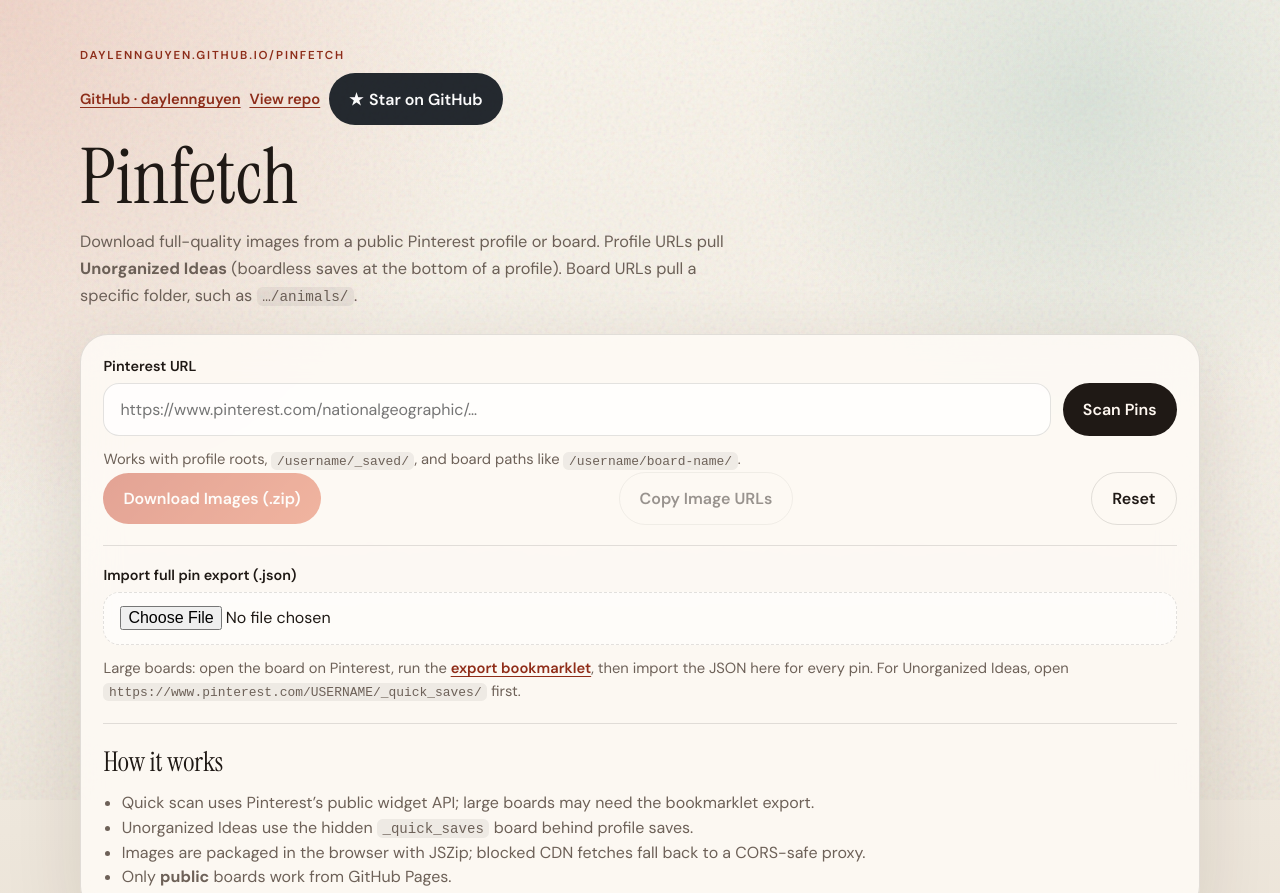
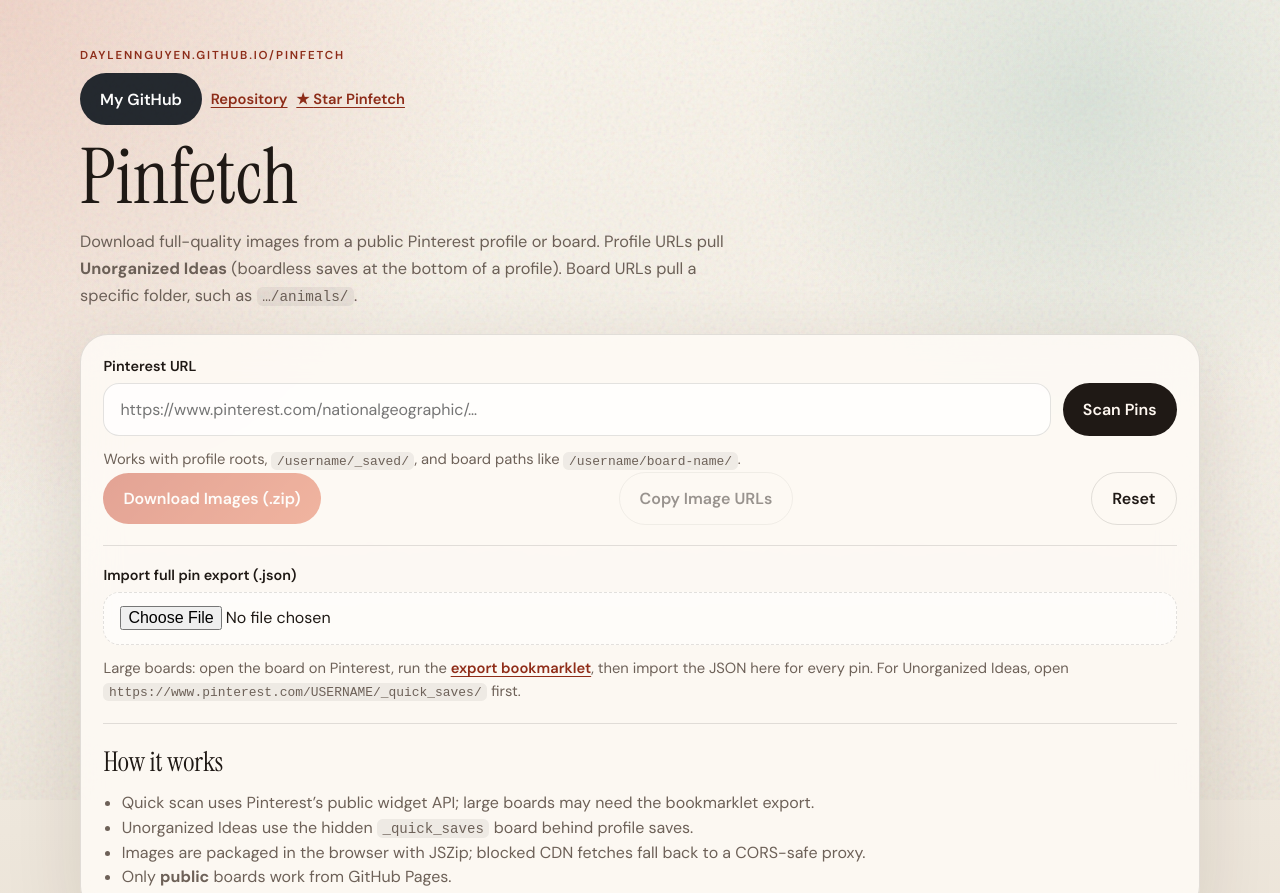
Before and after one commit to daylennguyen/pinfetch, a website with bundled scripts: page index.html in a window 1280 px wide. Shown: the top 893 px of the page. Built offline with nearby package versions, Linux system fonts and the light colour scheme.

Commit message:
Fix GitHub nav links and username spelling in docs.
Send the primary GitHub button to daylennguyen profile, keep Star Pinfetch on the repo, and correct daylenghuyen typos in README URLs.

```diff
--- a/index.html
+++ b/index.html
@@ -18,13 +18,24 @@
     <header class="hero">
       <p class="eyebrow">daylennguyen.github.io/pinfetch</p>
       <nav class="repo-links" aria-label="Repository links">
-        <a class="repo-link" href="https://github.com/daylennguyen" rel="noopener noreferrer">GitHub · daylennguyen</a>
-        <a class="repo-link" href="https://github.com/daylenghuyen/pinfetch" rel="noopener noreferrer">View repo</a>
         <a
           class="btn btn-star"
-          href="https://github.com/daylenghuyen/pinfetch"
+          href="https://github.com/daylennguyen"
           rel="noopener noreferrer"
-        >Star on GitHub</a>
+          translate="no"
+        >My GitHub</a>
+        <a
+          class="repo-link"
+          href="https://github.com/daylennguyen/pinfetch"
+          rel="noopener noreferrer"
+          translate="no"
+        >Repository</a>
+        <a
+          class="repo-link repo-link-star"
+          href="https://github.com/daylennguyen/pinfetch"
+          rel="noopener noreferrer"
+          translate="no"
+        >Star Pinfetch</a>
       </nav>
       <h1>Pinfetch</h1>
       <p class="lede">
@@ -109,6 +120,6 @@
   </div>
 
   <script src="https://cdn.jsdelivr.net/npm/jszip@3.10.1/dist/jszip.min.js" defer></script>
-  <script src="./app.js?v=3" type="module"></script>
+  <script src="./app.js?v=4" type="module"></script>
 </body>
 </html>
--- a/styles.css
+++ b/styles.css
@@ -110,6 +110,10 @@ h1 {
   text-underline-offset: 0.18em;
 }
 
+.repo-link-star::before {
+  content: "★ ";
+}
+
 .btn-star {
   display: inline-flex;
   align-items: center;
@@ -118,10 +122,6 @@ h1 {
   background: #24292f;
   color: #fff;
   border: 1px solid rgba(255, 255, 255, 0.12);
-}
-
-.btn-star::before {
-  content: "★";
 }
 
 .btn-star:hover {
```
Also changed, not shown: README.md.
